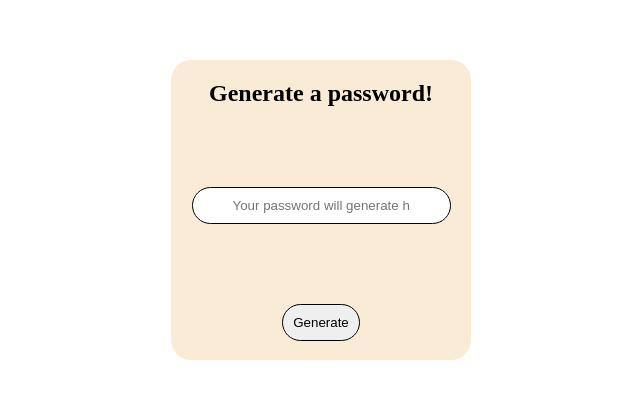
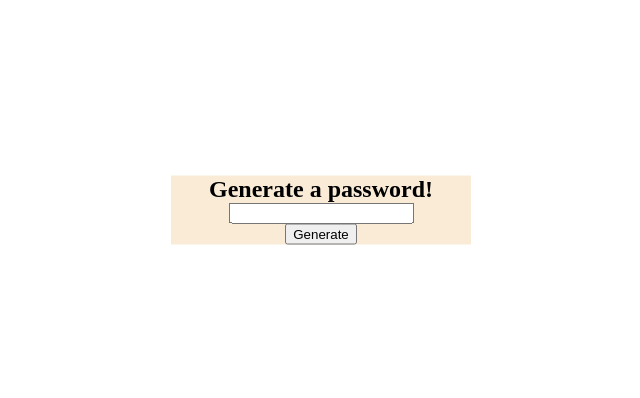
Before and after one commit to gtgtcode/random-password-gen, a plain HTML site: page index.html in a window 1280 px wide. Shown: the part 190-588 px from the top of the page, without its empty margins (319-959 px from the left). Drawn offline with Linux system fonts and the light colour scheme.

```diff
--- a/assets/css/style.css
+++ b/assets/css/style.css
@@ -5,32 +5,10 @@
     transform: translate(-50%, -50%);
     background-color: antiquewhite;
     width: 300px;
-    height: 300px;
-    border-radius: 20px;
 }
 
 button, input, h1 {
     text-align: center;
-
     display: block;
     margin: auto;
 }
-
-h1, input {
-    margin-top: 20px;
-    margin-bottom: 80px;
-}
-
-button {
-    padding: 10px;
-    border-radius: 20px;
-    border: 1px solid black;
-}
-
-input {
-    padding:10px;
-    padding-left: 40px;
-    padding-right: 40px;
-    border-radius: 20px;
-    border: 1px solid black;
-}
--- a/index.html
+++ b/index.html
@@ -11,7 +11,7 @@
 <body>
     <section class="content-container">
         <h1 id="header-content"></h1>
-        <input id="password" readonly placeholder="Your password will generate here.">
+        <input id="password" readonly>
         <button onclick="generatePassword()">Generate</button>
     </section>
 </body>
```
